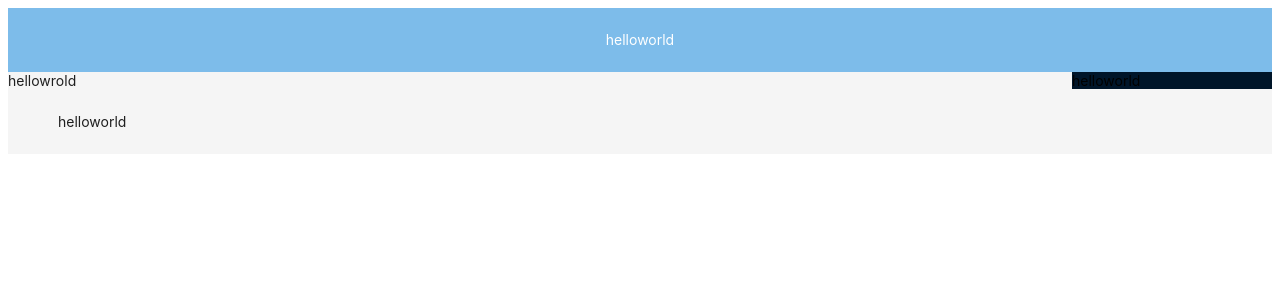
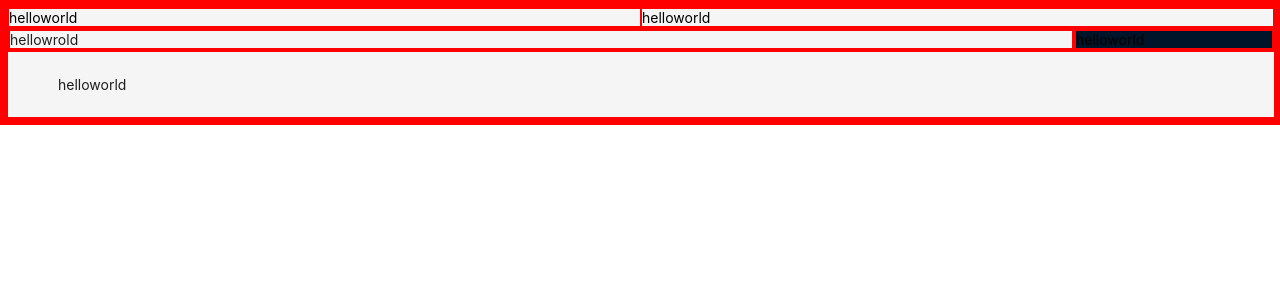
Before and after one commit to valentioAditama/eigen-tri-mathema-test-FrontEnd, a React (Create React App) app in the folder front-end-challenge/: page / in a window 1280 px wide. Shown: the top 300 px of the page. Built offline with nearby package versions, Linux system fonts and the light colour scheme.

Commit message:
Update front end

```diff
--- a/front-end-challenge/src/index.tsx
+++ b/front-end-challenge/src/index.tsx
@@ -2,7 +2,7 @@ import React from 'react';
 import ReactDOM from 'react-dom/client';
 import { createBrowserRouter, RouterProvider } from 'react-router-dom';
 import reportWebVitals from './reportWebVitals';
-import { StyleProvider } from '@ant-design/cssinjs';
+import { StyleProvider, legacyLogicalPropertiesTransformer } from '@ant-design/cssinjs';
 
 // ===== Pages =====
 // Home
@@ -22,7 +22,7 @@ const root = ReactDOM.createRoot(
 
 root.render(
   <React.StrictMode>
-    <StyleProvider hashPriority="high">
+    <StyleProvider transformers={[legacyLogicalPropertiesTransformer]}>
       <RouterProvider router={router} />
     </StyleProvider>
   </React.StrictMode>
--- a/front-end-challenge/src/pages/Dashboard/Dashboard.css
+++ b/front-end-challenge/src/pages/Dashboard/Dashboard.css
@@ -1,5 +1,35 @@
-/* .navbar {
-    background-color: red;
-    color: black;
-    height: 200px;
-} */
+* {
+    margin: 0;
+    border: 1px solid red;
+}
+
+.logo {
+    margin-right: 40px;
+    font-size: 20px;
+    color: white;
+    font-family: sans-serif;
+    font-style: normal;
+    font-weight: 500;
+}
+
+ul {
+    list-style: none;
+}
+
+li {
+    display: inline;
+    margin: 10px;
+    text-decoration: none;
+}
+
+li a {
+    color: rgb(172, 166, 166);
+    text-decoration: none;
+    font-size: 18px;
+    font-family: sans-serif;
+    font-weight: 500;
+}
+
+a:hover{
+    color: white;
+}
--- a/front-end-challenge/src/pages/Dashboard/Dashboard.tsx
+++ b/front-end-challenge/src/pages/Dashboard/Dashboard.tsx
@@ -1,16 +1,9 @@
 import React from 'react';
 import './Dashboard.css'
-import { Layout, Space } from 'antd';
+import { Divider, Layout, Menu, Space } from 'antd';
+import { Col, Row } from 'antd';
+
 const { Header, Footer, Sider, Content } = Layout;
-
-let headerStyle: string = {
-  textAlign: 'center',
-  color: '#fff',
-  height: 64,
-  paddingInline: 50,
-  lineHeight: '64px',
-  backgroundColor: '#7dbcea',
-};
 
 function Dashboard() {
   return (
@@ -20,13 +13,19 @@ function Dashboard() {
         style={{
           width: '100%'
         }}
-        size={[0, 48]}
-      >
+        size={[0, 48]}>
         <Layout>
-          <Header style={headerStyle}>helloworld</Header>
+          <Row justify={'space-between'}>
+            <Col span={12}>
+              helloworld
+            </Col>
+            <Col span={12} flex={''}>
+              helloworld
+            </Col>
+          </Row>
           <Layout>
             <Content>
-              <div className='navbar'>hellowrold</div>
+              <div>hellowrold</div>
             </Content>
             <Sider>helloworld</Sider>
           </Layout>
```
